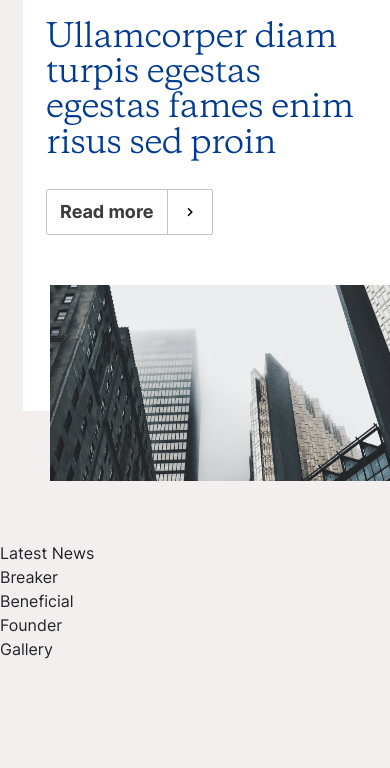
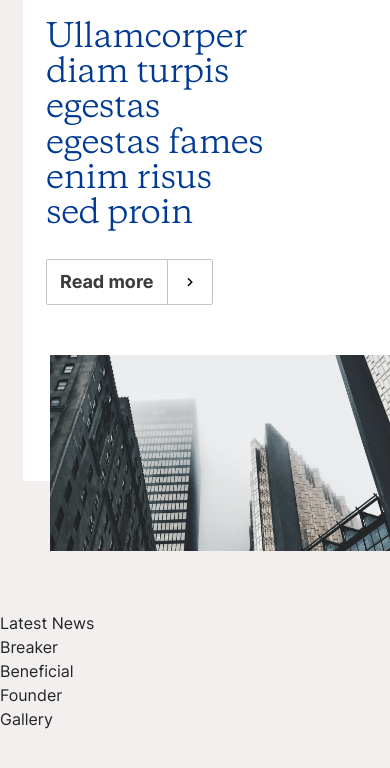
Before and after one commit to Anisha-Karmacharya/Outside-Task, a plain HTML site: page index.html in a window 390 px wide. Drawn offline with nearby package versions, Linux system fonts and the light colour scheme; files whose address does not match are found by name.

Commit message:
fixed the hero section header width

```diff
--- a/assets/stylesheet/scss/sections/_hero.scss
+++ b/assets/stylesheet/scss/sections/_hero.scss
@@ -21,12 +21,14 @@
                 color: var(--dark-blue);
                 font-family: var(--header-font);
                 font-size: var(--h1-font-size);
+                font-weight: 400;
                 line-height: 110%;
                 letter-spacing: -0.02em;
+                width: 60%;
 
             }
             &__button{
-                float: right;
+              float: right;
             }
         }
     }
@@ -56,6 +58,10 @@
                 margin-top: 20px !important;
                 float: left !important;
             }
+            &__text{
+                width: 70.75%;
+
+            }
         }
         &__bg{
            top: -130px;
@@ -68,6 +74,4 @@
             }
         }
     }
-
-
 }
```
Also changed, not shown: assets/stylesheet/css/main.css.
